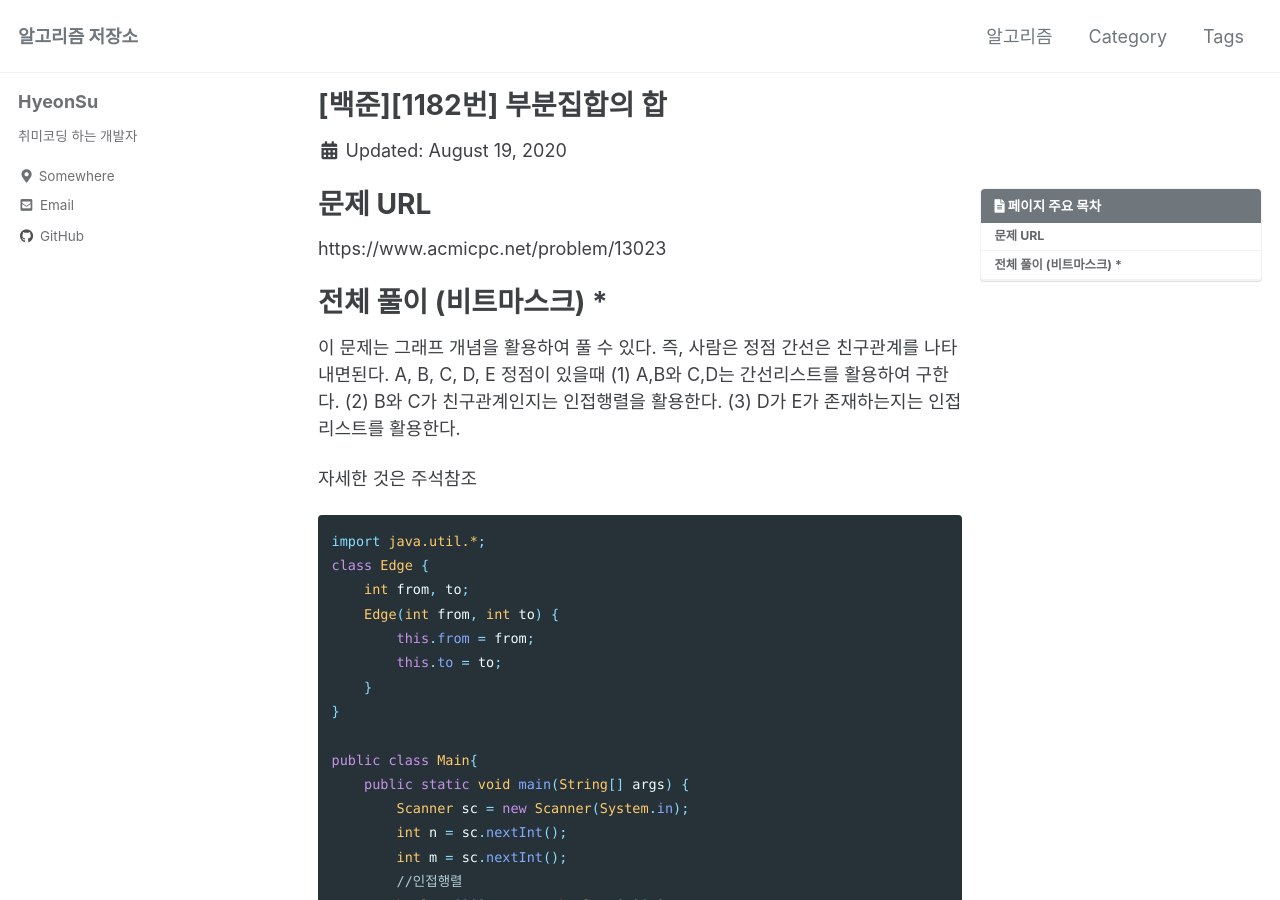
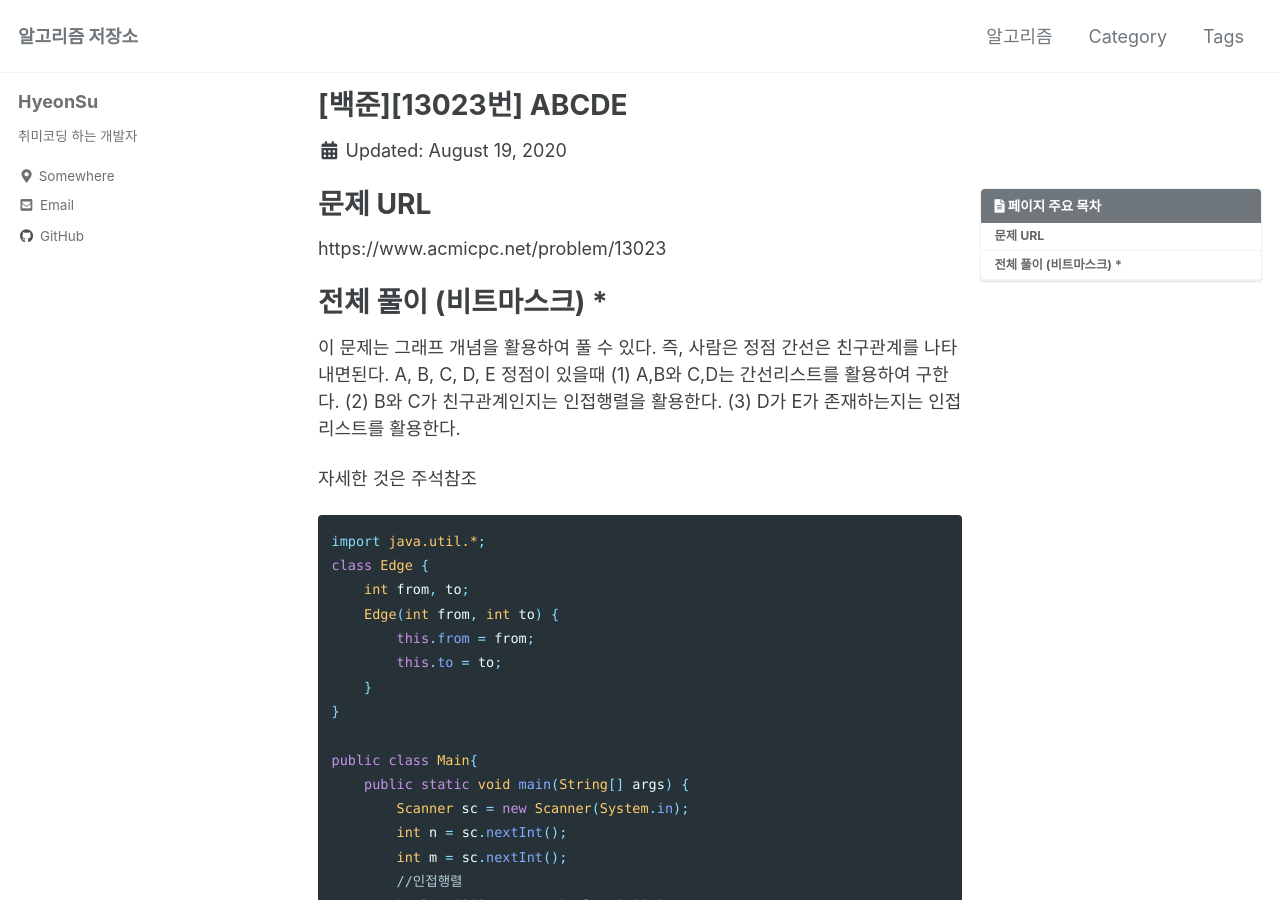
Before and after one commit to hscom96/hscom96.github.io, a Jekyll site: the page built from _posts/2020-08-19-boj13023.md, in a window 1280 px wide and 900 px high. Built offline with Jekyll 4.4.1, drawn with Linux system fonts in a browser that asks for light colours; cached includes are drawn as plain includes; comment, search, counter and statistics services are not loaded.

Commit message:
포스팅

```diff
--- a/_posts/2020-08-19-boj13023.md
+++ b/_posts/2020-08-19-boj13023.md
@@ -1,5 +1,5 @@
 ---
-title:  "[백준][1182번] 부분집합의 합"
+title:  "[백준][13023번] ABCDE"
 excerpt: ""
 categories:
   - 알고리즘
```
